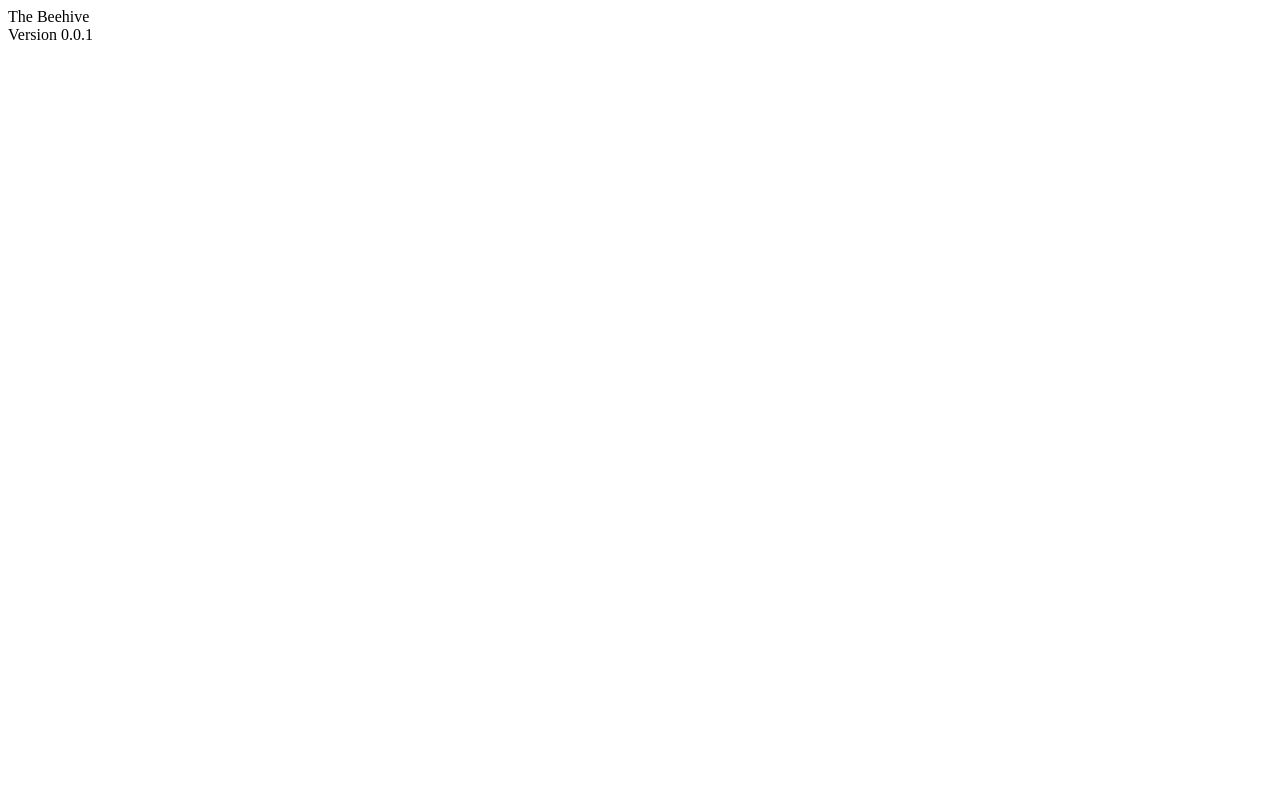
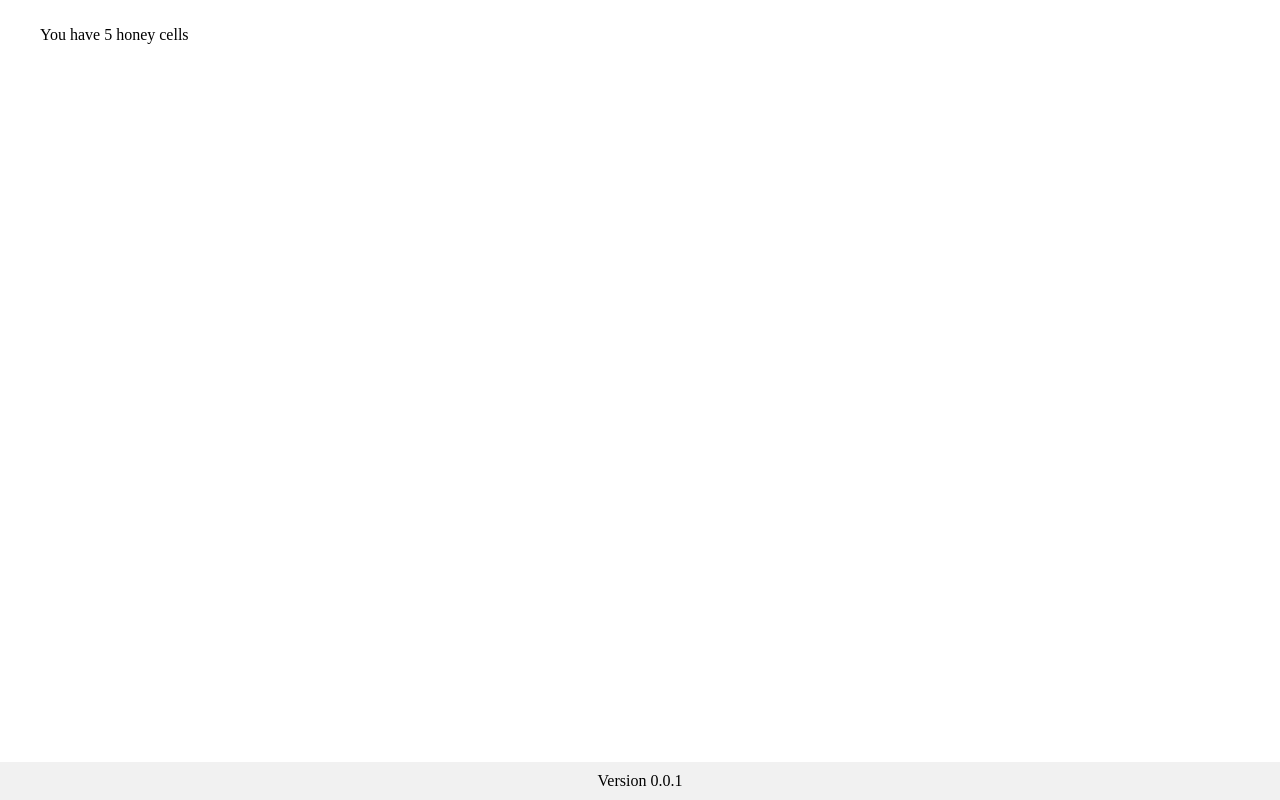
Before and after one commit to ymoretto/beehive, a plain HTML site: page index.html in a window 1280 px wide. Drawn offline with Linux system fonts and the light colour scheme.

Commit message:
added honey count per second

```diff
--- a/beehive.js
+++ b/beehive.js
@@ -0,0 +1,8 @@
+let nHoney = 0;
+
+const secIncrease = () => {
+  nHoney += 1;
+  document.getElementById("honey").innerHTML = `You have ${nHoney} honey cells`;
+};
+
+window.setInterval(secIncrease, 1000);
--- a/index.html
+++ b/index.html
@@ -11,7 +11,12 @@
     <link rel="icon" type="image/png" href="favicon.png" />
   </head>
   <body>
-    <main>The Beehive</main>
+    <main>
+      <section id="beehive">
+        <p id="honey">You have 0 honey cells</p>
+      </section>
+    </main>
+
     <footer>Version 0.0.1</footer>
   </body>
 </html>
--- a/style.css
+++ b/style.css
@@ -0,0 +1,21 @@
+html,
+body {
+  height: 100%;
+  margin: 0;
+}
+
+body {
+  display: flex;
+  flex-direction: column;
+}
+
+main {
+  flex: 1;
+  margin: 10px 40px;
+}
+
+footer {
+  text-align: center;
+  padding: 10px;
+  background-color: #f1f1f1;
+}
```
Also changed, not shown: 1 other file.
